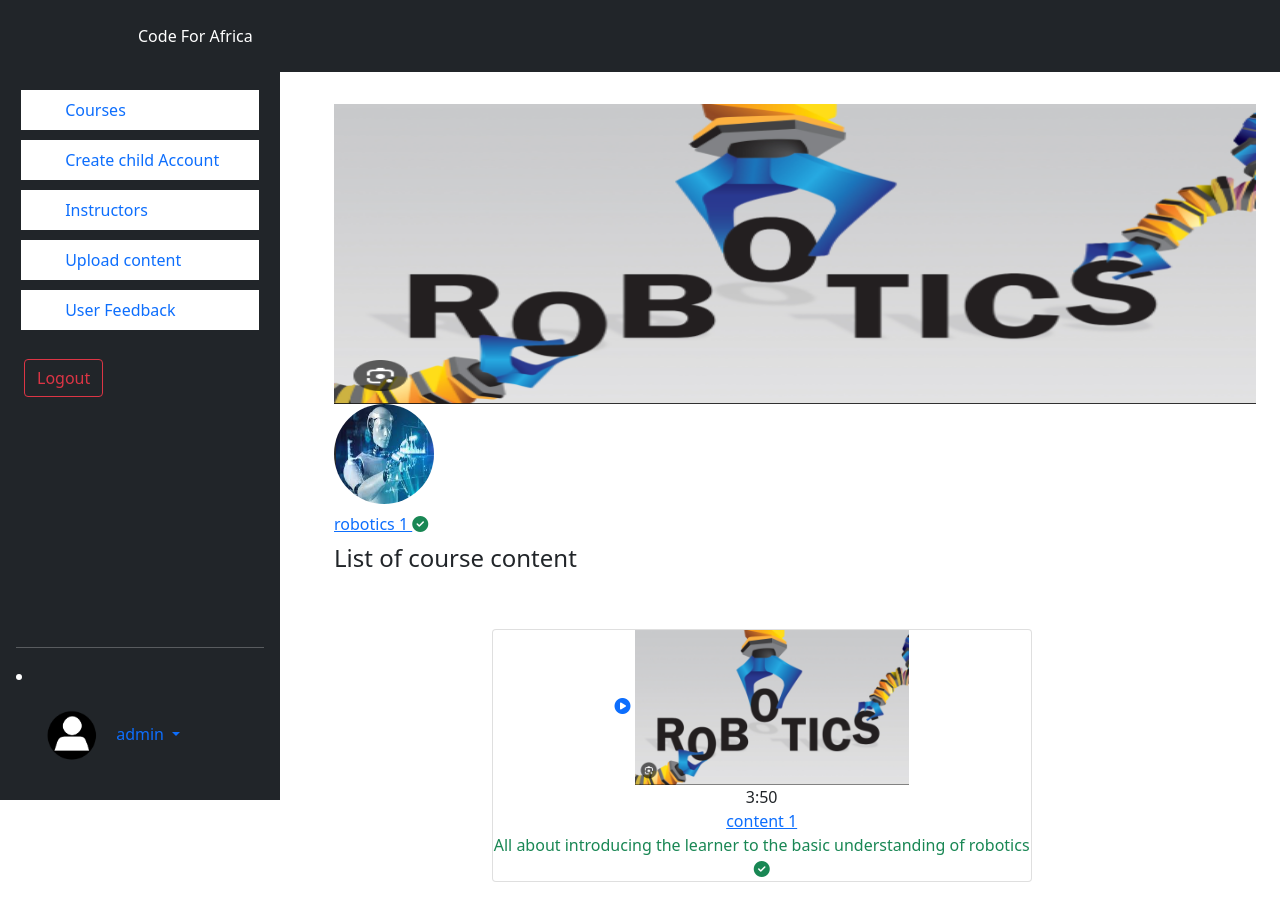
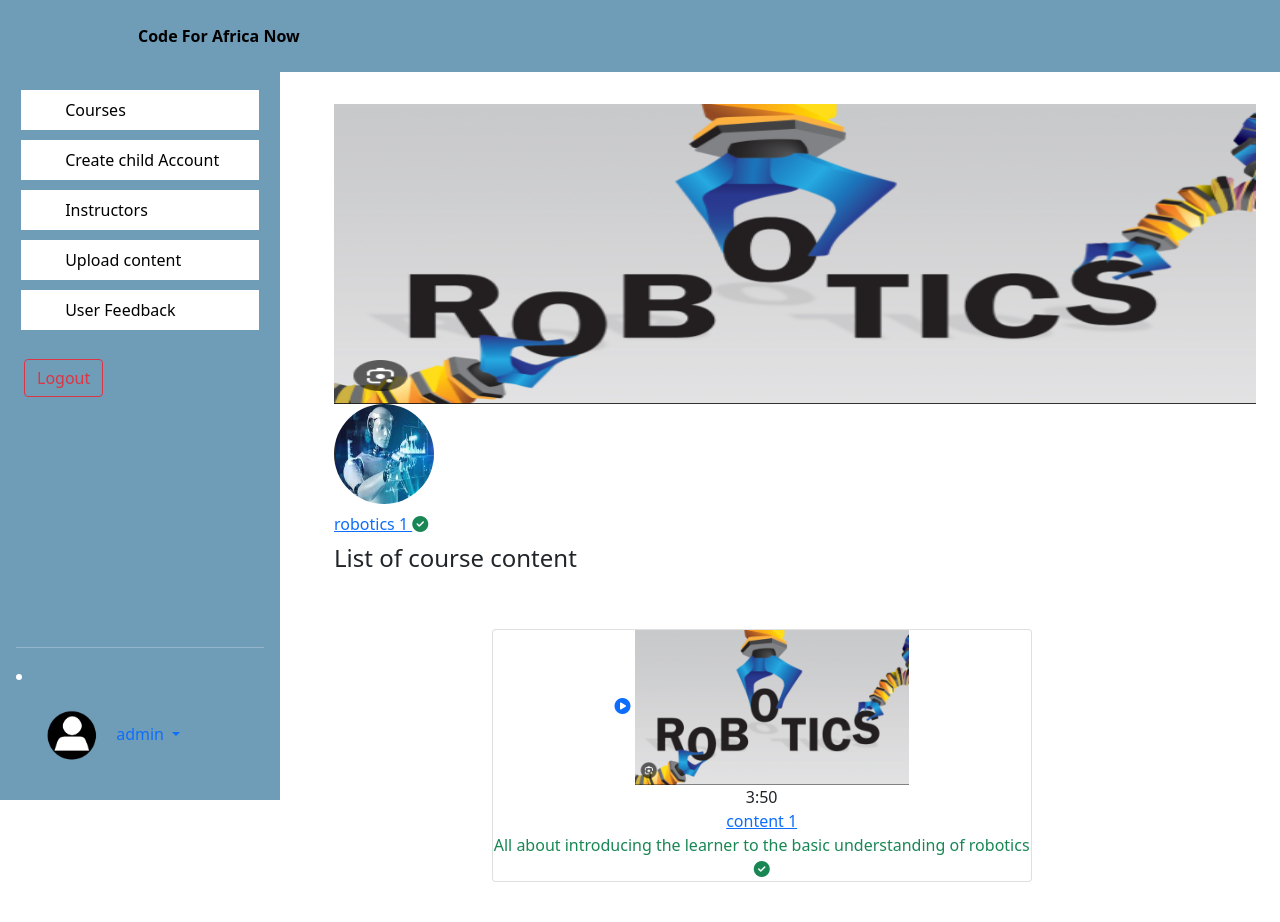
Before and after one commit to georgeokellocode/codeForAfricaNow, a Django app: page /course_details/1 in a window 1280 px wide. Run offline with Django 5.2, Linux system fonts and the light colour scheme; a user stored in the database is signed in; data comes from the database, SQL or seed files in the repository.

Commit message:
Update base.html

```diff
--- a/templates/base.html
+++ b/templates/base.html
@@ -6,7 +6,7 @@
     <meta charset="UTF-8">
     <meta http-equiv="X-UA-Compatible" content="IE=edge">
     <meta name="viewport" content="width=device-width, initial-scale=1.0">
-    <title>Code for Africa</title>
+    <title>Code for Africa Now</title>
     <link href="{% static 'asset/css/headers.css' %}" rel="stylesheet" >
     <link href="{% static 'asset/css/main.css' %}" rel="stylesheet" >
     <!--Fontawasome-->
@@ -20,7 +20,7 @@
 
 
 <div class="d-flex">
-    <div class="d-flex flex-column flex-shrink-0 p-3 text-white bg-dark" style="width: 280px; height: 100vh; position: fixed; z-index: 1">
+    <div class="d-flex flex-column flex-shrink-0 p-3 text-white" style="background: #6F9CB7; color:#000; width: 280px; height: 100vh; position: fixed; z-index: 1">
         <a href="/" class="d-flex align-items-center mb-3 mb-md-0 me-md-auto text-white text-decoration-none">
           <svg class="bi me-2" width="40" height="32"><use xlink:href="#bootstrap"/></svg>
           <span class="fs-4">Dashboard</span>
@@ -28,39 +28,39 @@
         <hr>
         <ul class="nav nav-pills flex-column mb-auto">
           <li style="background-color: white; margin: 5px">
-            <a  href="/courses" class="nav-link text-black">
+            <a  href="/courses" class="nav-link" style="color:#000">
               <svg class="bi me-2" width="16" height="16"><use xlink:href="#table"/></svg>
               Courses
             </a>
           </li>
           <li style="background-color: white; margin: 5px">
-            <a  href="/create_child" class="nav-link text-black">
+            <a  href="/create_child" class="nav-link" style="color:#000">
               <svg class="bi me-2" width="16" height="16"><use xlink:href="#table"/></svg>
               Create child Account
             </a>
           </li>
           <li style="background-color: white; margin: 5px">
-            <a  href="/create_instructor" class="nav-link text-black">
+            <a  href="/create_instructor" class="nav-link" style="color:#000">
               <svg class="bi me-2" width="16" height="16"><use xlink:href="#table"/></svg>
               Instructors
             </a>
           </li>
           {% if user.is_superuser %}
           <li style="background-color: white; margin: 5px">
-            <a  href="/upload" class="nav-link text-black">
+            <a  href="/upload" class="nav-link" style="color:#000">
               <svg class="bi me-2" width="16" height="16"><use xlink:href="#table"/></svg>
               Upload content
             </a>
           </li>
           <li style="background-color: white; margin: 5px">
-            <a  href="/get_user_feedback" class="nav-link text-black">
+            <a  href="/get_user_feedback" class="nav-link" style="color:#000">
               <svg class="bi me-2" width="16" height="16"><use xlink:href="#table"/></svg>
               User Feedback
             </a>
           </li>
           {% endif %}
           {% if user.is_authenticated %}
-            <li class="pt-4 p-2">
+            <li class="pt-4 p-2" style="color:#000">
               <form method="post" action="{% url 'logout' %}">
                 {% csrf_token %}
                 <button type="button" class="btn btn-outline-danger text-align ">Logout</button>
@@ -68,13 +68,13 @@
             </li>
           {% else %}
             <li style="background-color: white; margin: 5px">
-              <a  href="/login" class="nav-link text-black">
+              <a  href="/login" class="nav-link" style="color:#000">
                 <svg class="bi me-2" width="16" height="16"><use xlink:href="#table"/></svg>
                 Login
               </a>
             </li>
             <li style="background-color: white; margin: 5px">
-              <a  href="/register" class="nav-link text-black">
+              <a  href="/register" class="nav-link" style="color:#000">
                 <svg class="bi me-2" width="16" height="16"><use xlink:href="#table"/></svg>
                 Sign Up
               </a>
@@ -92,7 +92,7 @@
         </li>
       </div>
       <div>
-        <header class="p-3 bg-dark text-white fixed-top">
+        <header class="p-3 text-white fixed-top" style="background: #6F9CB7;">
             <div class="container">
               <div class="d-flex flex-wrap align-items-center justify-content-center justify-content-lg-start">
                 <a href="/" class="d-flex align-items-center mb-2 mb-lg-0 text-white text-decoration-none">
@@ -100,8 +100,8 @@
                 </a>
 
                 <ul class="nav col-12 col-lg-auto me-lg-auto mb-2 justify-content-center mb-md-0">
-                  <li><a href="#" class="nav-link px-2 text-white">Code For Africa</a></li>
-                </ul>
+                  <li><a href="#" class="nav-link px-2" style="color: #000; font-weight: bold">Code For Africa Now</a></li>
+                </ul
 
               </div>
             </div>
```
